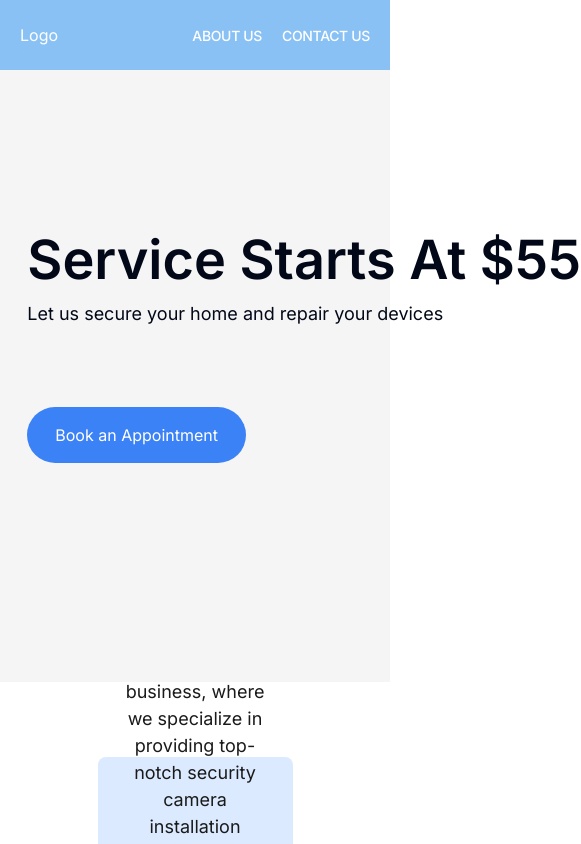
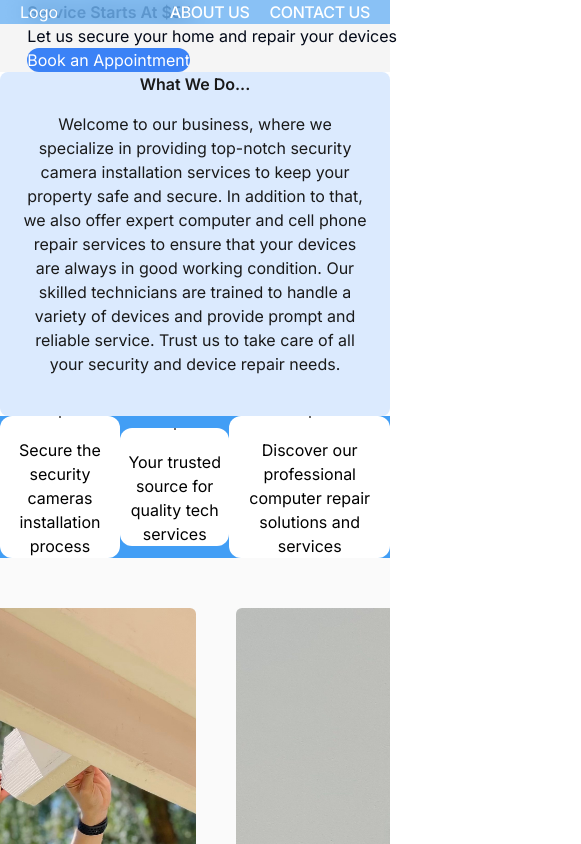
Before and after one commit to plode-v/ferworks, a Next.js app: page / in a window 390 px wide. Shown: the top 844 px of the page, 581 px wide, since content can reach past the window. Built offline with nearby package versions, Linux system fonts and the light colour scheme.

Commit message:
update layout on tablets

```diff
--- a/src/components/BookingSection.tsx
+++ b/src/components/BookingSection.tsx
@@ -7,16 +7,16 @@ import Link from 'next/link';
 const BookingSection = () => {
 
   return (
-    <div className='w-full bg-neutral-50 h-[650px] flex items-center justify-evenly flex-col z-50'>
-      <div className='flex justify-center items-center w-full'>
+        <div className='w-full bg-neutral-50 2xl:h-[650px] h-[550px] flex items-center justify-evenly flex-col z-50'>
+    <div className='flex justify-center items-center w-full'>
         <h1 className='capitalize font-[700] text-4xl text-gray-800'>get in touch</h1>
       </div>
       <div className='flex w-full 3xl:w-1/2 duration-300 items-center justify-center gap-20'>
         <BookingModal
-          buttonClass='bg-blue-500 text-white h-[400px] w-1/4 text-[18px] rounded-2xl booking-section booking-left after:rounded-2xl'
-          buttonString='Book Now'
+          buttonClass='bg-blue-500 text-white 2xl:h-[400px] 2xl:w-[350px] h-[300px] aspect-square text-[18px] rounded-2xl booking-section booking-left after:rounded-2xl'
+          buttonString='Schedule a Call'
         />
-        <Link href="contact-us" className='bg-blue-500 text-white h-[400px] w-1/4 text-[18px] rounded-2xl booking-section booking-right after:rounded-2xl justify-center items-center flex'>Contact Us</Link>
+        <Link href="contact-us" className='bg-blue-500 text-white 2xl:h-[400px] 2xl:w-[350px] h-[300px] aspect-square text-[18px] rounded-2xl booking-section booking-right after:rounded-2xl justify-center items-center flex'>Contact Us</Link>
       </div>
     </div>
   )
--- a/src/components/FeatureComponent.tsx
+++ b/src/components/FeatureComponent.tsx
@@ -2,9 +2,15 @@ import React from 'react'
 
 const FeatureComponent = ({text}: {text: string}) => {
   return (
-    <div className='flex flex-col w-[300px] h-[350px] items-center justify-center bg-white hover:scale-[102%] duration-150 rounded-xl'>
-        <div className='border border-black rounded-full h-[100px] w-[100px] mb-5' />
-        <p className='mx-5 text-center text-black'>{text}</p>
+    <div className='flex flex-col md:w-[200px] lg:w-[300px] md:h-[250px] lg:h-[350px] items-center justify-center bg-white hover:scale-[102%] duration-150 rounded-xl'>
+      <div className='flex flex-col h-[100%]'>
+        <div className='h-2/3 w-full items-center justify-center flex'>
+          <div className='border border-black rounded-full md:h-[50px] lg:h-[100px] lg:w-[100px] mb-5 flex' />
+        </div>
+        <div className='h-1/3'>
+          <p className='md:mx-2 lg:mx-5 text-center md:text-sm lg:text-[16px] text-black flex'>{text}</p>
+        </div>
+      </div>
     </div>
   )
 }
--- a/src/components/Features.tsx
+++ b/src/components/Features.tsx
@@ -3,8 +3,8 @@ import FeatureComponent from './FeatureComponent'
 
 const Features = () => {
   return (
-    <div className='flex w-full h-[450px] justify-center bg-[#429ef5] text-white'>
-        <div className='w-2/3 3xl:w-1/3 h-full justify-evenly items-center flex duration-300'>
+    <div className='flex w-full md:h-[350px] lg:h-[450px] justify-center bg-[#429ef5] text-white'>
+        <div className='md:w-full lg:w-2/3 3xl:w-1/3 h-full justify-evenly items-center flex duration-300'>
             <FeatureComponent text="Secure the security cameras installation process" />
             <FeatureComponent text="Your trusted source for quality tech services" />
             <FeatureComponent text="Discover our professional computer repair solutions and services" />
--- a/src/components/HeroBanner.tsx
+++ b/src/components/HeroBanner.tsx
@@ -4,15 +4,15 @@ import BookingModal from './BookingModal'
 
 const HeroBanner = () => {
   return (
-    <div className='h-[calc(600px+(0.75rem+70px))] relative bg-neutral-100 flex flex-col items-center justify-center'>
+    <div className='lg:h-[700px] md:h-[420px] relative bg-neutral-100 flex flex-col items-center justify-center'>
         <div className='flex flex-col justify-center h-3/4 pl-[7%] w-full 3xl:w-2/3 duration-300'>
-            <div className='w-max pb-20'>
-                <h1 className='text-[54px] font-[600] capitalize'>service starts at $55</h1>
-                <p className='text-[18px]'>Let us secure your home and repair your devices</p>
+            <div className='w-max lg:pb-20 md:pb-10'>
+                <h1 className='lg:text-[54px] font-[600] capitalize md:text-[24px]'>service starts at $55</h1>
+                <p className='lg:text-[18px] md:text-[14px]'>Let us secure your home and repair your devices</p>
             </div>
             <div className='w-max'>
               <BookingModal
-                buttonClass='bg-blue-500 text-white py-4 px-7 rounded-full booking-section booking-left after:rounded-[10rem]'
+                buttonClass='bg-blue-500 text-white lg:py-4 lg:px-7 md:py-3 md:px-4 rounded-full booking-section booking-left after:rounded-[10rem] md:text-[12px] lg:text-[1rem]'
                 buttonString='Book an Appointment'
               />
             </div>
--- a/src/components/Introduction.tsx
+++ b/src/components/Introduction.tsx
@@ -2,11 +2,11 @@ import React from 'react'
 
 const Introduction = () => {
   return (
-    <div className='w-full h-[600px] bg-white flex items-center justify-center'>
-        <div className='h-3/4 w-1/2 3xl:w-1/3 text-center pb-10 duration-300 flex flex-col items-center justify-center rounded-lg bg-blue-100 text-[#1a1a1a]'>
-            <h1 className=' mb-4 font-[600] capitalize text-[50px]'>What we do...</h1>
+    <div className='w-full lg:h-[600px] md:h-[450px] bg-white flex items-center justify-center'>
+        <div className='lg:h-3/4 md:h-[80%] md:w-4/5 lg:w-1/2 3xl:w-1/3 text-center pb-10 duration-300 flex flex-col items-center justify-center rounded-lg bg-blue-100 text-[#1a1a1a]'>
+            <h1 className='mb-4 font-[600] capitalize lg:text-[50px] md:text-[24px]'>What we do...</h1>
+            <p className='lg:text-[18px] md:text-[16px] px-5 md:leading-relaxed'>
             {/* FIXME: CHANGE INTRODUCTION LATER */}
-            <p className='text-[18px] px-5'>
             Welcome to our business, where we specialize in providing top-notch security camera installation services to keep your property safe and secure. In addition to that, we also offer expert computer and cell phone repair services to ensure that your devices are always in good working condition. Our skilled technicians are trained to handle a variety of devices and provide prompt and reliable service. Trust us to take care of all your security and device repair needs.
             </p>
         </div>
--- a/src/components/Navbar.tsx
+++ b/src/components/Navbar.tsx
@@ -24,12 +24,12 @@ const Navbar = () => {
   })
 
   return (
-    <div className={`h-[70px] justify-between flex items-center px-5 bg-[#429EF5] bg-opacity-60 backdrop-blur-md w-full fixed z-20 3xl:justify-center`}>
+    <div className={`lg:h-[70px] md:h-[50px] justify-between flex items-center px-5 bg-[#429EF5] bg-opacity-60 backdrop-blur-md w-full fixed z-20 3xl:justify-center`}>
       <div className='flex w-full items-center justify-between 3xl:w-2/3 h-full'>
         <Link className='text-white no-underline' href="/">
           <div>Logo</div>
         </Link>
-        <div className='flex gap-5 items-center uppercase font-[500] tracking-tight text-white text-[14px]'>
+        <div className='flex gap-5 items-center uppercase font-[500] tracking-tight text-white lg:text-[14px] md:text-[12px]'>
           <Link href="about-us">
             About Us
           </Link>
```
